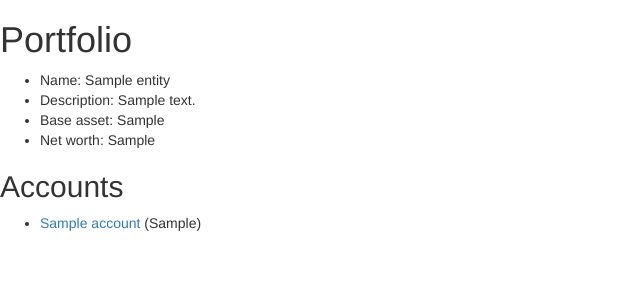
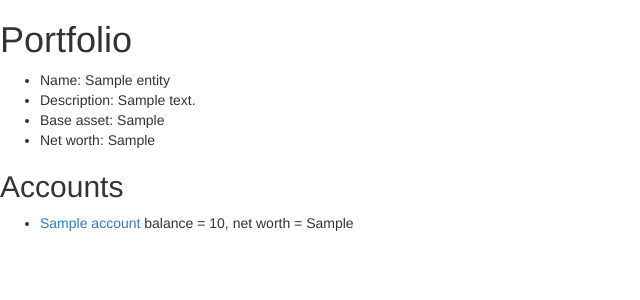
Before and after one commit to suminb/finance, a Flask app: template finance/main/templates/view_portfolio.html in a window 1280 px wide. Shown: the top 300 px of the page, without its empty margins (0-640 px from the left). Run offline with Flask 2, Linux system fonts and the light colour scheme; a user stored in the database is signed in; tables that the repository leaves empty hold one stand-in row (values such as "Sample post"); the template is opened without the code that fills it: most values are stand-ins (such as "Sample title", 1, 10 or a date in 2020); some libraries are stand-ins or nearby versions.

Commit message:
Show balance and net worth

```diff
--- a/finance/main/templates/view_portfolio.html
+++ b/finance/main/templates/view_portfolio.html
@@ -17,7 +17,8 @@
     <li>
       <a href="{{ url_for('main.view_entity', entity_type='account',
         entity_id=account.id) }}">{{ account.name }}</a>
-      ({{ account.net_worth(approximation=True, base_asset=entity.base_asset) }})
+      balance = {{ account.balance() }},
+      net worth = {{ account.net_worth(approximation=True, base_asset=entity.base_asset) }}
     </li>
     {% endfor %}
   </ul>
```
